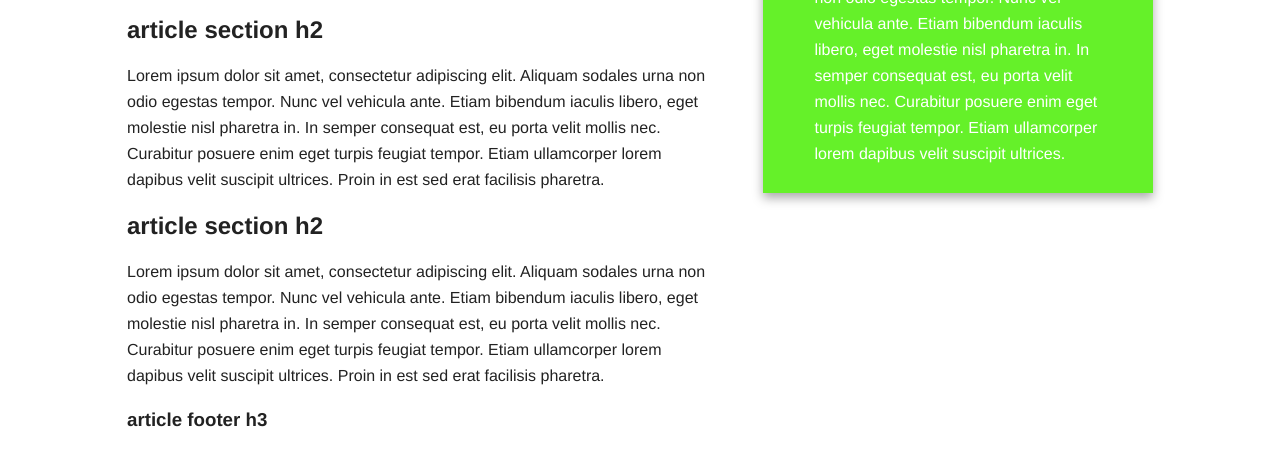
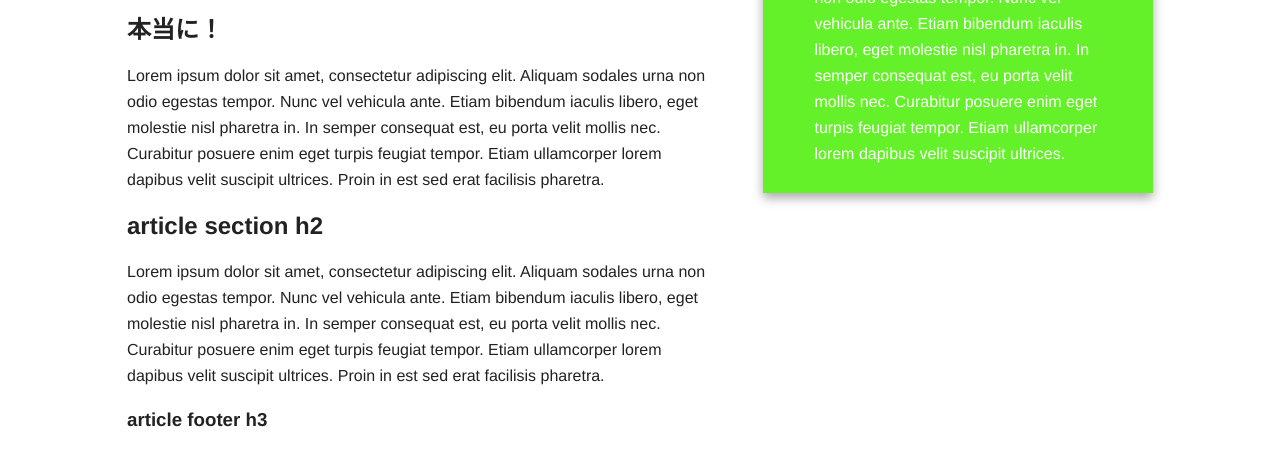
Before and after one commit to akanehara/yurugit, a plain HTML site: page index.html in a window 1280 px wide. Shown: the part 302-751 px from the top of the page. Drawn offline with nearby package versions, Linux system fonts and the light colour scheme.

Commit message:
Update index.html

```diff
--- a/index.html
+++ b/index.html
@@ -36,7 +36,7 @@
                         <p>Lorem ipsum dolor sit amet, consectetur adipiscing elit. Aliquam sodales urna non odio egestas tempor. Nunc vel vehicula ante. Etiam bibendum iaculis libero, eget molestie nisl pharetra in. In semper consequat est, eu porta velit mollis nec.</p>
                     </header>
                     <section>
-                        <h2>article section h2</h2>
+                        <h2>本当に！</h2>
                         <p>Lorem ipsum dolor sit amet, consectetur adipiscing elit. Aliquam sodales urna non odio egestas tempor. Nunc vel vehicula ante. Etiam bibendum iaculis libero, eget molestie nisl pharetra in. In semper consequat est, eu porta velit mollis nec. Curabitur posuere enim eget turpis feugiat tempor. Etiam ullamcorper lorem dapibus velit suscipit ultrices. Proin in est sed erat facilisis pharetra.</p>
                     </section>
                     <section>
```
